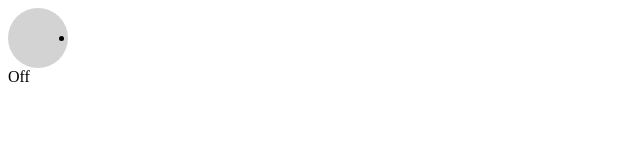
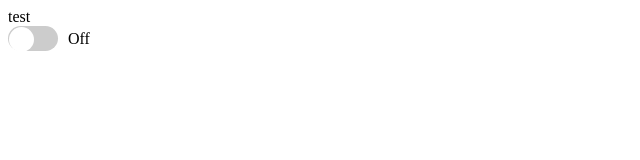
Before and after one commit to icecoldaswin/a1-js-utils, a plain HTML site: page index.html in a window 1280 px wide. Shown: the whole page, without its empty margins (0-640 px from the left). Drawn offline with Linux system fonts and the light colour scheme.

Commit message:
On/off switch for two valued state switch control

```diff
--- a/index.html
+++ b/index.html
@@ -11,8 +11,6 @@
     const values = {
       'off': 'Off',
       'low': 'Low',
-      'med': 'Medium',
-      'high': 'High'
     };
 
     function stateChanged(newValue) {
--- a/state-switch-comp/state-switch.css
+++ b/state-switch-comp/state-switch.css
@@ -62,3 +62,45 @@ input[type="checkbox"] {
   margin-top: -5px; /* Position it slightly above the dial */
   margin-left: -5px; /* Position it slightly to the left of the dial */
 }
+
+/* Styles for the rectangular switch with the dot inside */
+.switch-container {
+  display: flex;
+  align-items: center;
+  cursor: pointer;
+}
+
+.switch-toggle {
+  width: 50px;
+  height: 25px;
+  background: #ccc;
+  border-radius: 12.5px; /* Half of the height for rounded edges */
+  transition: background 0.3s ease;
+  position: relative;
+}
+
+.switch-toggle.active {
+  background: #5cb85c; /* Active state background color */
+}
+
+.switch-dot {
+  width: 25px;
+  height: 25px;
+  background: #fff; /* Dot background color */
+  border-radius: 50%; /* Make the dot circular */
+  position: absolute;
+  top: 0;
+  bottom: 0;
+  left: 0;
+  right: 0;
+  margin: 1px;
+  transition: background 0.3s ease;
+}
+
+.switch-container.active .switch-dot {
+  background: #5cb85c; /* Active state dot background color */
+}
+
+.switch-label {
+  margin-left: 10px;
+}
--- a/state-switch-comp/state-switch.js
+++ b/state-switch-comp/state-switch.js
@@ -2,7 +2,7 @@ function createStateSwitch(element, values, callback, defaultState) {
     // Create a link element for the CSS file
     const cssLink = document.createElement('link');
     cssLink.rel = 'stylesheet';
-    cssLink.href = 'https://icecoldaswin.github.io/a1-js-utils/state-switch-comp/state-switch.css';
+    cssLink.href = 'state-switch-comp/state-switch.css';
     // Append the link element to the head of the document
     document.head.appendChild(cssLink);
 
@@ -17,16 +17,45 @@ function createStateSwitch(element, values, callback, defaultState) {
 
         const valueKeys = Object.keys(values);
 
-        const min = 0;
-        const max = valueKeys.length - 1;
-        let currentIndex = 0;
+        if (valueKeys.length === 2) {
+            // Create a rectangular switch with rounded edges
+            const switchContainer = document.createElement('div');
+            switchContainer.className = 'switch-container';
 
-        if (typeof callback !== 'function') {
-            throw Error('Invalid callback function provided.');
-        }
+            const switchToggle = document.createElement('div');
+            switchToggle.className = 'switch-toggle';
+            switchContainer.appendChild(switchToggle);
 
-        element.innerHTML = ''; // Clear any previous content
+            const switchDot = document.createElement('div');
+            switchDot.className = 'switch-dot';
+            switchToggle.appendChild(switchDot);
 
+            const switchLabel = document.createElement('div');
+            switchLabel.className = 'switch-label';
+            switchLabel.textContent = values[valueKeys[0]]; // Set the initial label
+            switchContainer.appendChild(switchLabel);
+
+            element.appendChild(switchContainer);
+
+            // Set the initial state based on the defaultState parameter
+            let active = defaultState === valueKeys[1];
+            switchToggle.classList.toggle('active', active);
+
+            // Set the dot's initial position
+            switchDot.style.left = active ? '25px' : '0';
+
+            switchContainer.addEventListener('click', () => {
+                active = !active;
+                switchToggle.classList.toggle('active', active);
+
+                // Move the dot left or right
+                switchDot.style.left = active ? '25px' : '0';
+
+                const currentValue = active ? valueKeys[1] : valueKeys[0];
+                switchLabel.textContent = values[currentValue];
+                callback(currentValue);
+            });
+        } else {
             // Create a circular dial
             const dialContainer = document.createElement('div');
             dialContainer.className = 'dial-container dial'; // Add a class
@@ -44,7 +73,7 @@ function createStateSwitch(element, values, callback, defaultState) {
             // Create an element to display the selected value underneath the dial
             const selectedValueElement = document.createElement('div');
             selectedValueElement.className = 'selected-value';
-        // dialContainer.appendChild(selectedValueElement);
+            dialContainer.appendChild(selectedValueElement);
 
             // Calculate the degree increment based on the number of stops
             const degreeIncrement = 360 / valueKeys.length;
@@ -108,6 +137,7 @@ function createStateSwitch(element, values, callback, defaultState) {
             element.appendChild(dialContainer);
             element.appendChild(selectedValueElement);
             updateDialRotation();
+        }
     };
 
     // Append the link element to the head of the document
```
Lines whose indentation alone changed are shown as unchanged.
